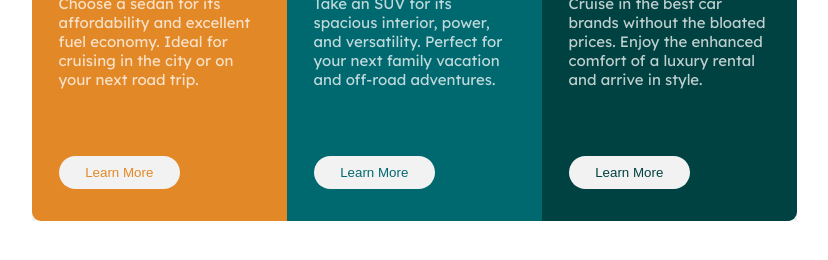
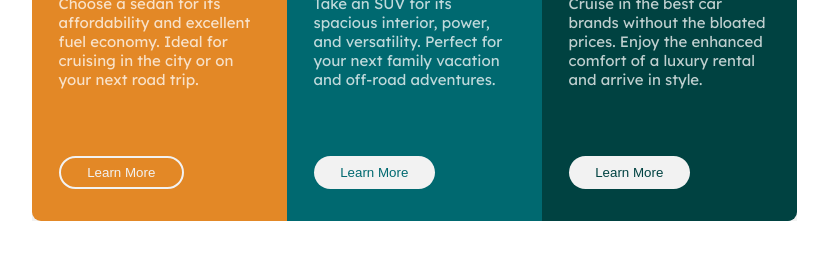
Before and after one commit to ramyilcodes/fem-three-column-preview-card, a plain HTML site: page index.html in a window 1280 px wide. In both pictures the pointer is over the button 345 px from the left and 454 px from the top of the page. Shown: the part 282-542 px from the top of the page, without its empty margins (226-1054 px from the left). Drawn offline with Linux system fonts and the light colour scheme.

Commit message:
Changed active states to hover

```diff
--- a/styles.css
+++ b/styles.css
@@ -74,9 +74,9 @@ article button {
 }
 
 
-.sedans button:active,
-.suvs button:active,
-.luxury button:active {
+.sedans button:hover,
+.suvs button:hover,
+.luxury button:hover {
   background: none;
   border: 2px solid;
   color: hsl(0, 0%, 95%);
```
